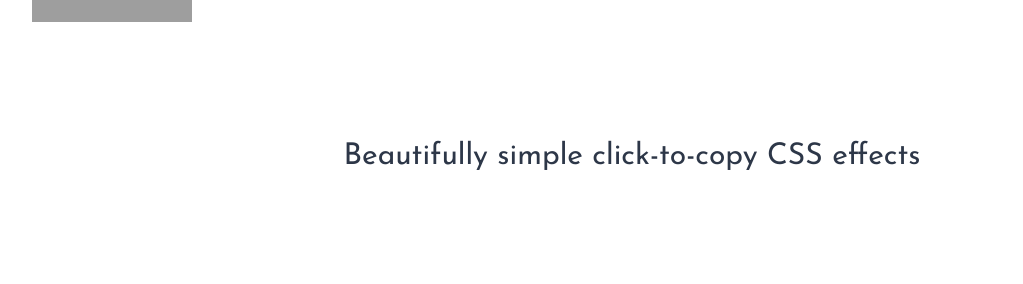
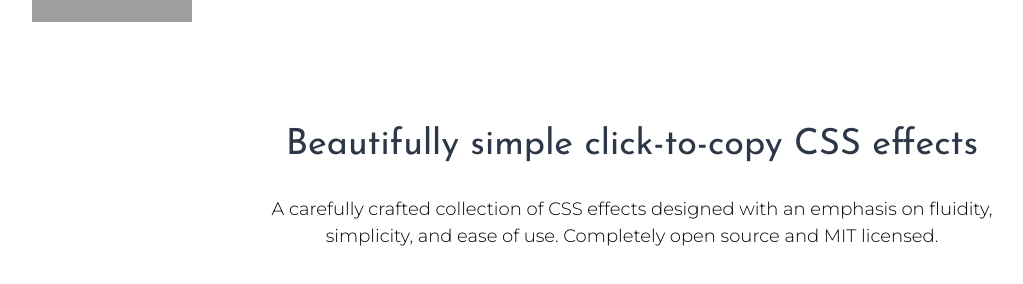
Before and after one commit to jolaleye/cssfx, a Next.js app: page / in a window 1280 px wide. Shown: the part 130-414 px from the top of the page, without its empty margins (8-1031 px from the left). Built offline with nearby package versions, Linux system fonts and the light colour scheme; grey boxes are pictures that could not be loaded.

Commit message:
Add header description

```diff
--- a/components/header.js
+++ b/components/header.js
@@ -1,10 +1,14 @@
 export default function Header() {
   return (
     <header>
-      <div className="container mx-auto text-center px-8 py-10 md:py-16">
-        <h1 className="font-display text-gray-800 text-2xl md:text-3xl">
+      <div className="container mx-auto text-center p-8 md:p-12">
+        <h1 className="font-display text-gray-800 text-2xl sm:text-3xl md:text-4xl mb-6">
           Beautifully simple click-to-copy CSS effects
         </h1>
+        <p className="font-body font-light sm:text-lg md:mx-12 lg:mx-20 xl:mx-48">
+          A carefully crafted collection of CSS effects designed with an emphasis on fluidity, simplicity, and ease of
+          use. Completely open source and MIT licensed.
+        </p>
       </div>
     </header>
   );
```
